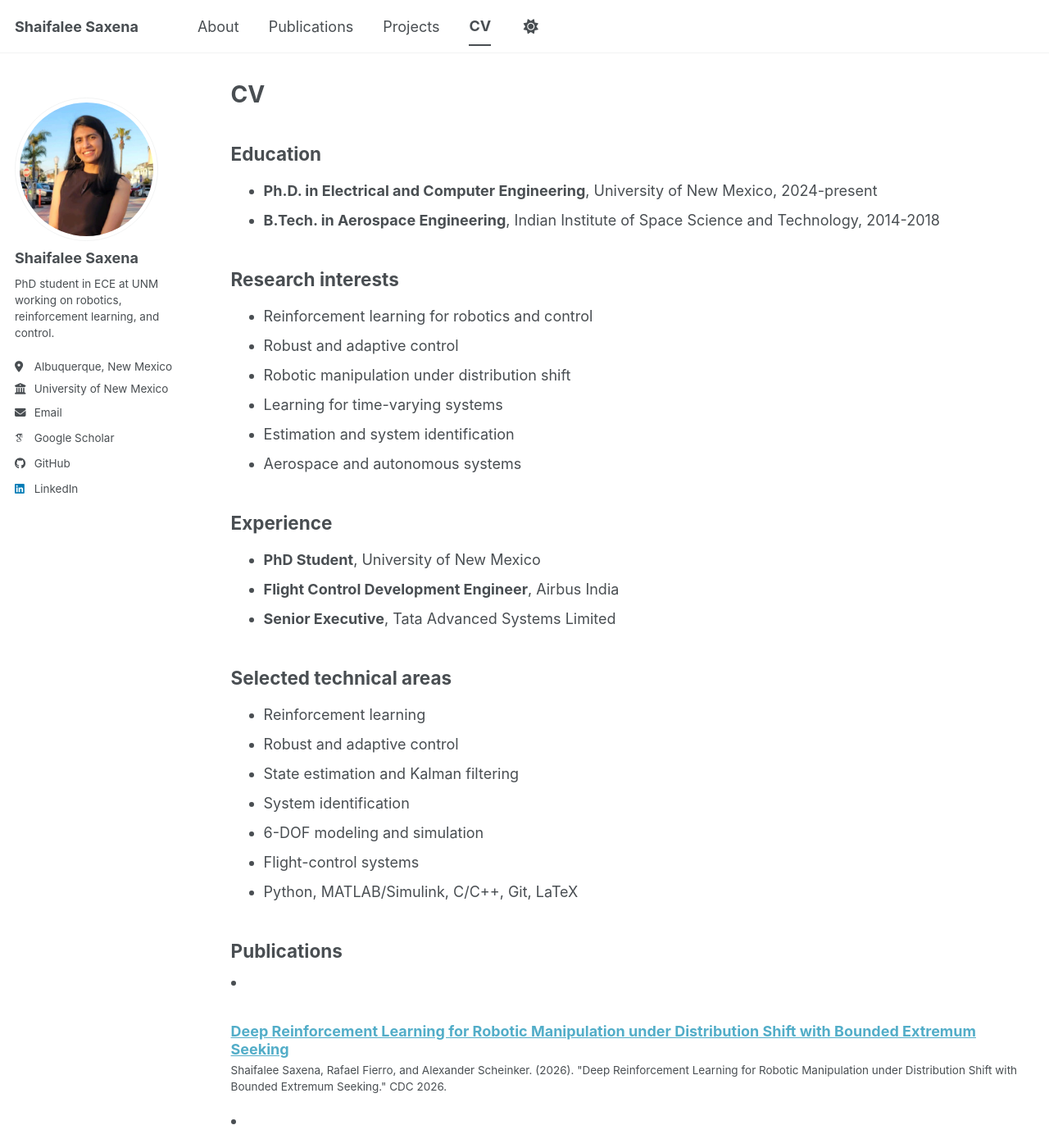
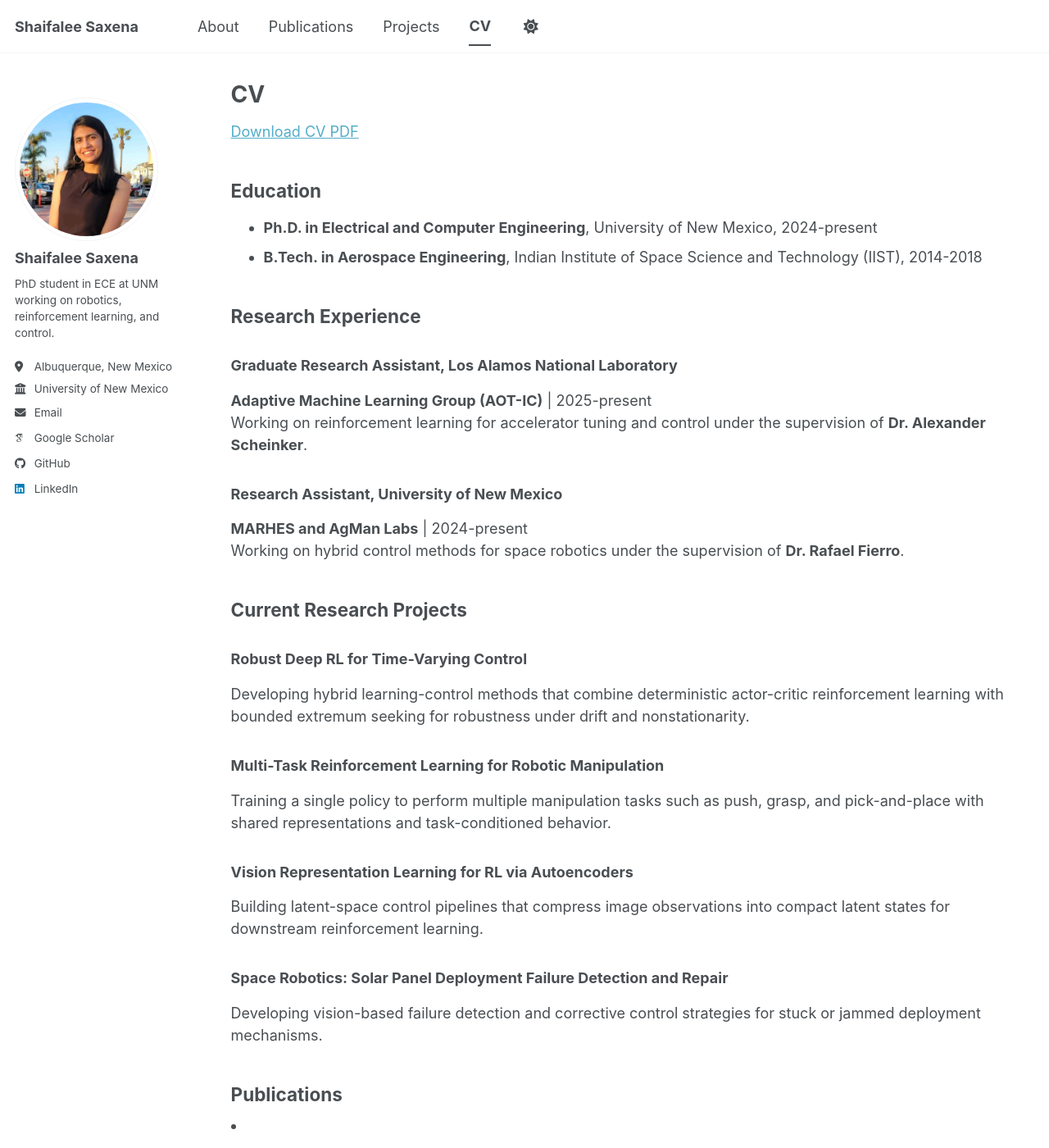
Before and after one commit to shaifaleesaxena/shaifaleesaxena.github.io, a Jekyll site: the page built from _pages/cv.md, in a window 1280 px wide and 1400 px high. Shown: the whole window at 82% size. Built offline with Jekyll 4.4.1, drawn with Linux system fonts in a browser that asks for light colours; some web fonts are replaced; a script bundle is joined from its source files by our own code; library files that are not in the unit come from our copies; some of the changed text lies outside the part shown.

Commit message:
Revise CV with latest education and experience
Updated CV with new education, research experience, and professional details.

```diff
--- a/_pages/cv.md
+++ b/_pages/cv.md
@@ -7,35 +7,36 @@
   - /resume
 ---
 
+[Download CV PDF](/files/Shaifalee_Saxena_CV_030426.pdf)
+
 ## Education
 
 - **Ph.D. in Electrical and Computer Engineering**, University of New Mexico, 2024-present
-- **B.Tech. in Aerospace Engineering**, Indian Institute of Space Science and Technology, 2014-2018
+- **B.Tech. in Aerospace Engineering**, Indian Institute of Space Science and Technology (IIST), 2014-2018
 
-## Research interests
+## Research Experience
 
-- Reinforcement learning for robotics and control
-- Robust and adaptive control
-- Robotic manipulation under distribution shift
-- Learning for time-varying systems
-- Estimation and system identification
-- Aerospace and autonomous systems
+### Graduate Research Assistant, Los Alamos National Laboratory
+**Adaptive Machine Learning Group (AOT-IC)** | 2025-present
+Working on reinforcement learning for accelerator tuning and control under the supervision of **Dr. Alexander Scheinker**.
 
-## Experience
+### Research Assistant, University of New Mexico
+**MARHES and AgMan Labs** | 2024-present
+Working on hybrid control methods for space robotics under the supervision of **Dr. Rafael Fierro**.
 
-- **PhD Student**, University of New Mexico
-- **Flight Control Development Engineer**, Airbus India
-- **Senior Executive**, Tata Advanced Systems Limited
+## Current Research Projects
 
-## Selected technical areas
+### Robust Deep RL for Time-Varying Control
+Developing hybrid learning-control methods that combine deterministic actor-critic reinforcement learning with bounded extremum seeking for robustness under drift and nonstationarity.
 
-- Reinforcement learning
-- Robust and adaptive control
-- State estimation and Kalman filtering
-- System identification
-- 6-DOF modeling and simulation
-- Flight-control systems
-- Python, MATLAB/Simulink, C/C++, Git, LaTeX
+### Multi-Task Reinforcement Learning for Robotic Manipulation
+Training a single policy to perform multiple manipulation tasks such as push, grasp, and pick-and-place with shared representations and task-conditioned behavior.
+
+### Vision Representation Learning for RL via Autoencoders
+Building latent-space control pipelines that compress image observations into compact latent states for downstream reinforcement learning.
+
+### Space Robotics: Solar Panel Deployment Failure Detection and Repair
+Developing vision-based failure detection and corrective control strategies for stuck or jammed deployment mechanisms.
 
 ## Publications
 
@@ -43,6 +44,48 @@
   {% include archive-single-cv.html %}
 {% endfor %}
 
-## Honors
+## Invited Talks
 
-- Second Best Paper Award, 2nd International Conference on Structural Integrity (ICONS), IIT Madras, 2018
+- **Unmanned Aerial Systems (UAS) Autonomy**, Cybosium organised by IEEE RAS Technical Education Program, 2023
+
+## Professional Experience
+
+### Airbus Group Pvt Ltd, India
+**Senior Engineer - Control System** | 2021-2024
+
+- Developed Electronic Flight Control System (EFCS) packages for Airbus training simulators.
+- Implemented malfunction triggering logic by understanding aircraft control laws.
+- Conducted validation activities for control and stability performance.
+- Supported technical investigations related to stability and control logic.
+
+### Tata Advanced Systems Ltd, India
+**Senior Executive - Flight Dynamics and Control System** | 2018-2021
+
+- Built nonlinear 6-DOF aircraft models for autopilot development.
+- Developed Total Energy Control System (TECS) and estimation methods including EKF.
+- Worked on system identification, UAV guidance and control, and morphing-wing aircraft problems.
+- Developed algorithms for quadcopter swarms, obstacle avoidance, and mission behavior.
+
+## Skills
+
+### Controls and Modeling
+System identification, nonlinear dynamics and modeling, discrete-time and continuous-time systems, frequency-domain analysis, filtering, PID and loop-shaping, state-space control, state estimation, observers, and simulation workflows.
+
+### Reinforcement Learning and Machine Learning
+Deep reinforcement learning, actor-critic methods, DDPG, hybrid learning-control methods, representation learning, autoencoders, multi-task learning, and data-driven policy evaluation.
+
+### Robotics and Simulation Software
+ROS 2, Gazebo, MuJoCo, MATLAB/Simulink, SCADE, ADAMS, and ANSYS.
+
+### Hardware and Sensors
+UR5e manipulator, quadcopters, RGB cameras, gimbals, Arduino, Raspberry Pi, ultrasonic sensors, and LiDAR.
+
+## Honors and Awards
+
+- SPOT Award, Airbus, 2022 and 2023
+- Best Performer and Team Award, Tata Advanced Systems Ltd, 2019 and 2021
+- Second Best Paper Award, ICONS 2018, IIT Madras
+- JEE-Advance AIR 3700, 2014
+- State Board Topper Merit List, 2014
+- Priyadarshini Award, 2013
+- National Talent Search Examination (NTSE) Scholar, 2010
```
